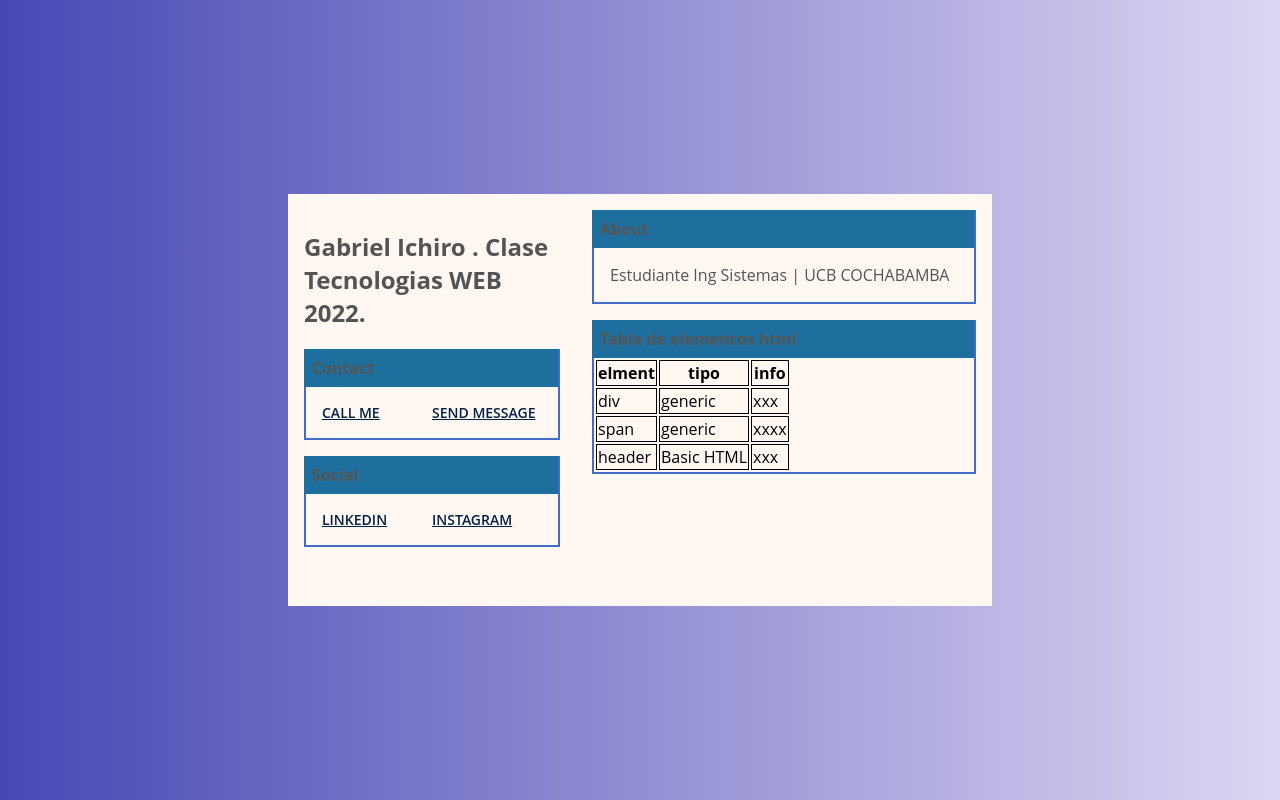
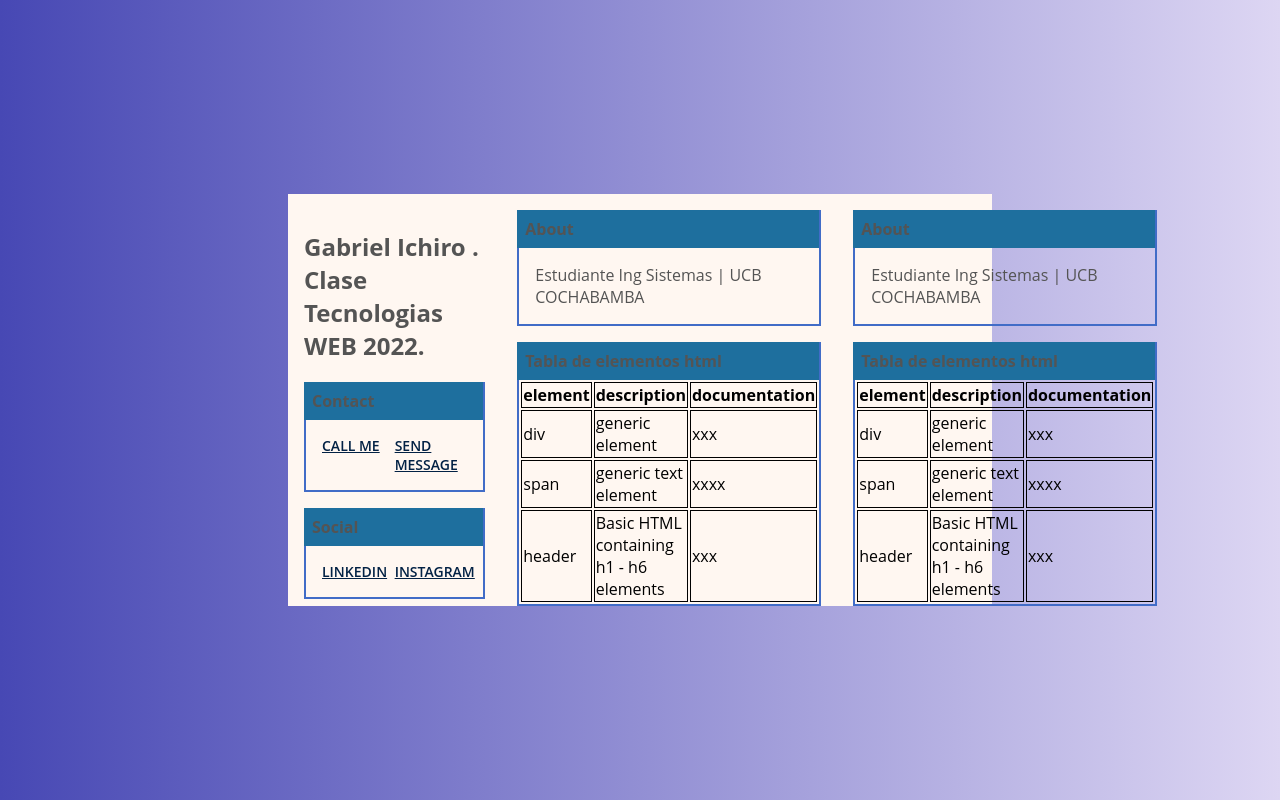
Before and after one commit to 6abriel1chiro/web-tec-manual, a plain HTML site: page index.html in a window 1280 px wide. Drawn offline with Linux system fonts and the light colour scheme.

Commit message:
ADDED TABLE

```diff
--- a/index.html
+++ b/index.html
@@ -40,31 +40,71 @@
       </div>
       <div class="grid__item card">
         <h2 class="card__title">Tabla de elementos html</h2>
-        <table>
+
+        <table id="elementos">
           <tr>
-            <th>elment</th>
-            <th>tipo</th>
-            <th>info</th>
+            <th>element</th>
+            <th>description</th>
+            <th>documentation</th>
           </tr>
           <tr>
             <td>div</td>
-            <td>generic</td>
+            <td>generic element</td>
             <td>xxx</td>
           </tr>
           <tr>
             <td>span</td>
-            <td>generic</td>
+            <td>generic text element</td>
             <td>xxxx</td>
           </tr>
           <tr>
             <td>header</td>
-            <td>Basic HTML</td>
+            <td>Basic HTML containing h1 - h6 elements</td>
             <td>xxx</td>
           </tr>
         </table>
        </div>
     </div>
     </section>
+
+
+
+
+    <section class="grid grid-60">
+      <div class="grid__item card">
+  <h2 class="card__title">About</h2>
+        <p>Estudiante Ing Sistemas | UCB COCHABAMBA</p>
+</div>
+<div class="grid__item card">
+  <h2 class="card__title">Tabla de elementos html</h2>
+
+  <table id="elementos">
+    <tr>
+      <th>element</th>
+      <th>description</th>
+      <th>documentation</th>
+    </tr>
+    <tr>
+      <td>div</td>
+      <td>generic element</td>
+      <td>xxx</td>
+    </tr>
+    <tr>
+      <td>span</td>
+      <td>generic text element</td>
+      <td>xxxx</td>
+    </tr>
+    <tr>
+      <td>header</td>
+      <td>Basic HTML containing h1 - h6 elements</td>
+      <td>xxx</td>
+    </tr>
+  </table>
+ </div>
+</div>
+</section>
+
+
 
   </main>
 
```
